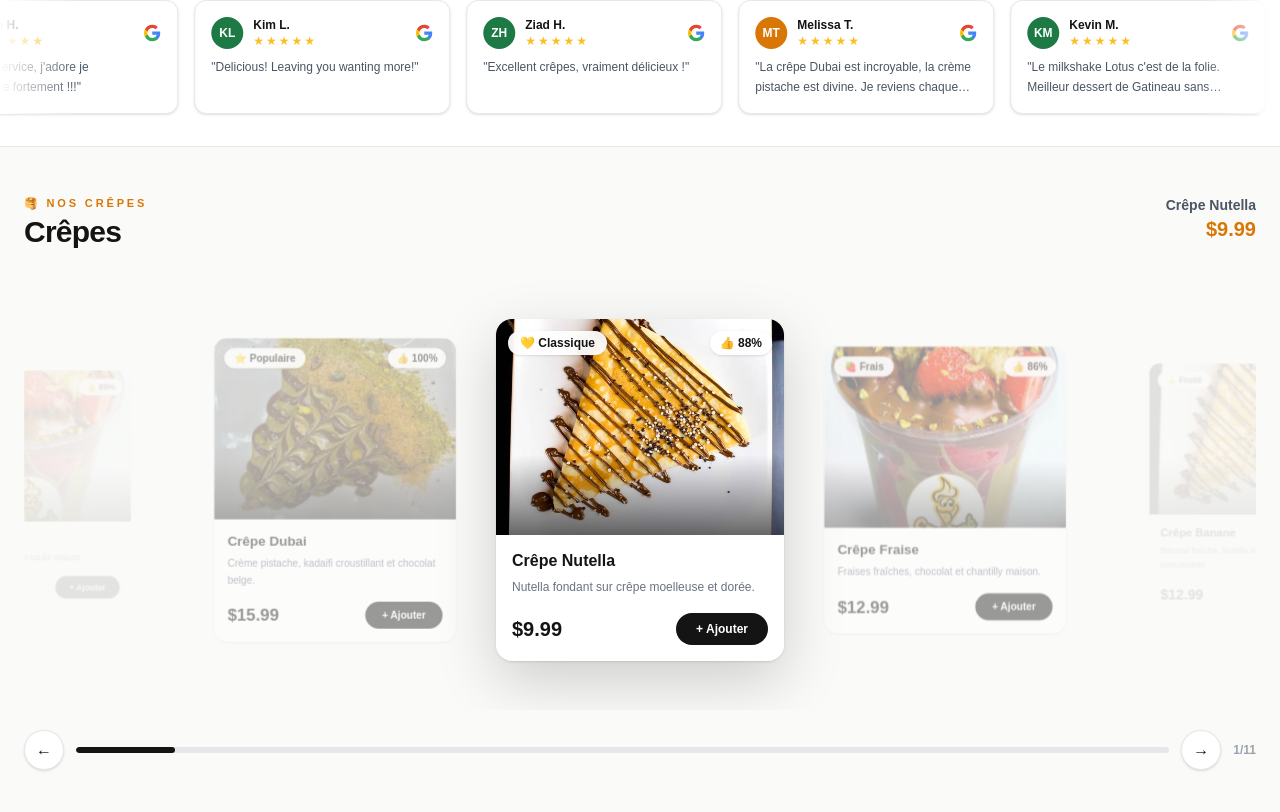
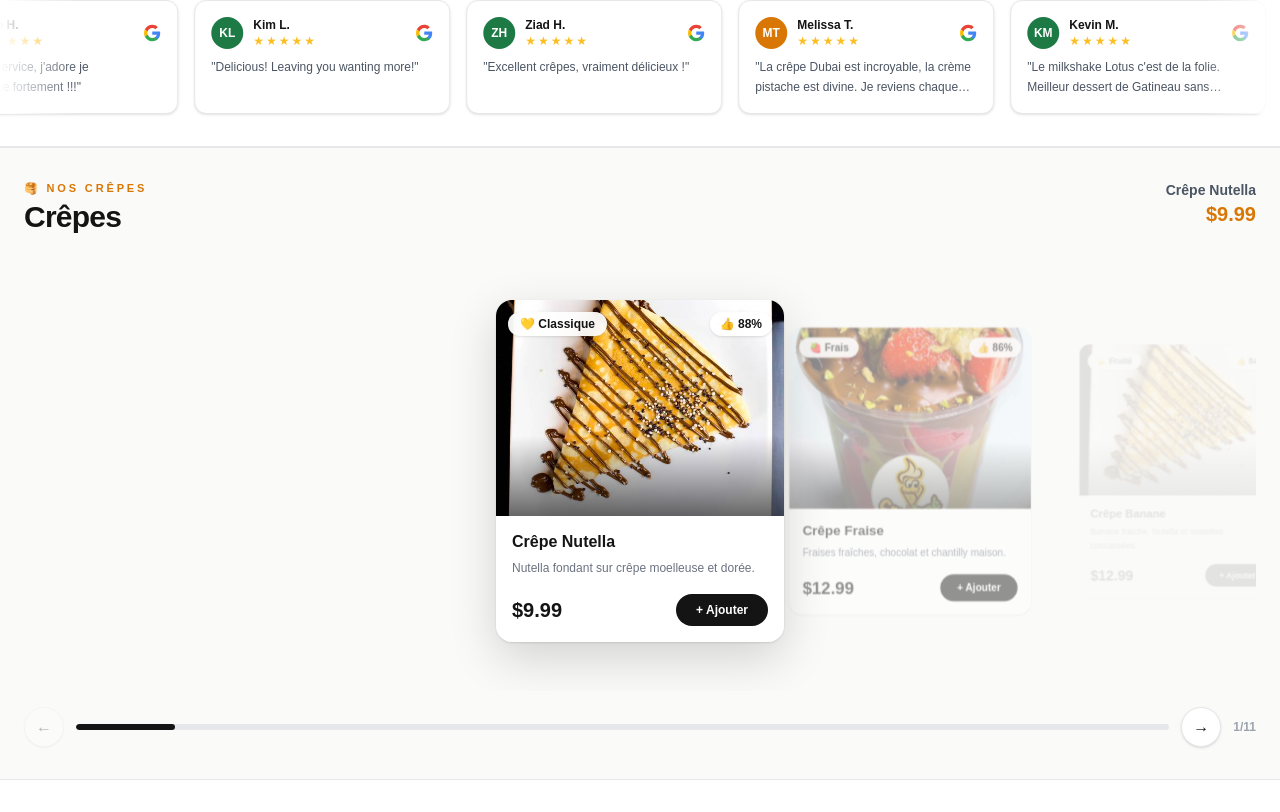
Before and after one commit to yanishmk/Crepone-, a Next.js app: page / in a window 1280 px wide. Shown: the part 888-1700 px from the top of the page. Built offline with nearby package versions, Linux system fonts and the light colour scheme.

Commit message:
Adjust CrepOne page layout

```diff
--- a/src/app/page.tsx
+++ b/src/app/page.tsx
@@ -185,17 +185,20 @@ function CategoryCarousel({
   const dragStartX = useRef(0);
   const isDragging = useRef(false);
 
-  const prev = () => setActive((i) => (i - 1 + items.length) % items.length);
-  const next = () => setActive((i) => (i + 1) % items.length);
+  const atStart = active === 0;
+  const atEnd   = active === items.length - 1;
+
+  const prev = () => { if (!atStart) setActive((i) => i - 1); };
+  const next = () => { if (!atEnd)   setActive((i) => i + 1); };
 
   const current = items[active];
 
   return (
-    <section className={`py-12 ${bg}`} id={sectionId}>
+    <section className={`border-t border-[#e5e7eb] py-8 ${bg}`} id={sectionId}>
       <div className="mx-auto max-w-7xl px-4 sm:px-6">
 
-        {/* Header — nom + prix de l'item courant se met à jour en live */}
-        <div className="mb-5 flex items-start justify-between gap-4">
+        {/* Header — nom + prix live */}
+        <div className="mb-4 flex items-start justify-between gap-4">
           <div>
             <p className="text-[11px] font-black uppercase tracking-[0.26em] text-[#d97706]">
               {icon} Nos {title}
@@ -208,7 +211,7 @@ function CategoryCarousel({
           </div>
         </div>
 
-        {/* Stage — overflow-hidden fixe la stabilité mobile */}
+        {/* Stage — overflow-hidden + peek mobile avec min(270px, 78vw) */}
         <div
           className="relative overflow-hidden rounded-3xl"
           style={{ height: 440 }}
@@ -220,8 +223,7 @@ function CategoryCarousel({
             const dx = touchStartX.current - e.changedTouches[0].clientX;
             const dy = touchStartY.current - e.changedTouches[0].clientY;
             if (Math.abs(dx) > Math.abs(dy) && Math.abs(dx) > 40) {
-              if (dx > 0) next();
-              else prev();
+              if (dx > 0) next(); else prev();
             }
           }}
           onMouseDown={(e) => { isDragging.current = true; dragStartX.current = e.clientX; }}
@@ -229,39 +231,34 @@ function CategoryCarousel({
             if (!isDragging.current) return;
             isDragging.current = false;
             const dx = dragStartX.current - e.clientX;
-            if (Math.abs(dx) > 40) {
-              if (dx > 0) next();
-              else prev();
-            }
+            if (Math.abs(dx) > 40) { if (dx > 0) next(); else prev(); }
           }}
           onMouseLeave={() => { isDragging.current = false; }}
         >
           <div className="absolute inset-0 flex select-none items-center justify-center">
             {items.map((item, i) => {
-              let offset = i - active;
-              if (offset > items.length / 2) offset -= items.length;
-              if (offset < -items.length / 2) offset += items.length;
+              const offset = i - active; // linear (no wrap) since navigation is clamped
               if (Math.abs(offset) > 2) return null;
 
               const isActive = offset === 0;
               const abs = Math.abs(offset);
-              const scale = isActive ? 1 : abs === 1 ? 0.84 : 0.7;
-              const opacity = isActive ? 1 : abs === 1 ? 0.42 : 0.1;
-              const zIndex = 10 - abs * 4;
+              const scale   = isActive ? 1 : abs === 1 ? 0.84 : 0.7;
+              const opacity = isActive ? 1 : abs === 1 ? 0.45 : 0.1;
+              const zIndex  = 10 - abs * 4;
 
               return (
                 <div
                   key={item.id}
                   className="absolute"
                   style={{
-                    /* min(305px, 90vw) = une carte à la fois sur mobile,
-                       coverflow à 305 px sur desktop */
-                    transform: `translateX(calc(${offset} * min(305px, 90vw))) scale(${scale})`,
+                    /* 78vw sur mobile (~294px) → peek ~50px de la carte suivante
+                       270px sur desktop → coverflow */
+                    transform: `translateX(calc(${offset} * min(270px, 78vw))) scale(${scale})`,
                     opacity,
                     zIndex,
-                    width: "min(288px, calc(100vw - 64px))",
+                    width: "min(288px, calc(100vw - 80px))",
                     transition: "transform 0.38s cubic-bezier(0.25,0.46,0.45,0.94), opacity 0.38s ease",
-                    boxShadow: isActive ? "0 20px 60px rgba(0,0,0,0.18)" : "none",
+                    boxShadow: isActive ? "0 16px 48px rgba(0,0,0,0.16)" : "none",
                     borderRadius: "1rem",
                   }}
                 >
@@ -278,12 +275,17 @@ function CategoryCarousel({
           </div>
         </div>
 
-        {/* Controls — barre de progression + flèches */}
-        <div className="mt-5 flex items-center gap-3">
+        {/* Controls */}
+        <div className="mt-4 flex items-center gap-3">
           <button
             onClick={prev}
+            disabled={atStart}
             aria-label="Précédent"
-            className="grid h-10 w-10 flex-shrink-0 place-items-center rounded-full border border-[#e5e7eb] bg-white shadow-sm transition-all hover:scale-105 hover:border-[#141414] active:scale-95"
+            className={`grid h-10 w-10 flex-shrink-0 place-items-center rounded-full border bg-white shadow-sm transition-all active:scale-95 ${
+              atStart
+                ? "cursor-not-allowed border-[#e5e7eb] opacity-30"
+                : "border-[#e5e7eb] hover:scale-105 hover:border-[#141414]"
+            }`}
           >
             ←
           </button>
@@ -300,8 +302,13 @@ function CategoryCarousel({
 
           <button
             onClick={next}
+            disabled={atEnd}
             aria-label="Suivant"
-            className="grid h-10 w-10 flex-shrink-0 place-items-center rounded-full border border-[#e5e7eb] bg-white shadow-sm transition-all hover:scale-105 hover:border-[#141414] active:scale-95"
+            className={`grid h-10 w-10 flex-shrink-0 place-items-center rounded-full border bg-white shadow-sm transition-all active:scale-95 ${
+              atEnd
+                ? "cursor-not-allowed border-[#e5e7eb] opacity-30"
+                : "border-[#e5e7eb] hover:scale-105 hover:border-[#141414]"
+            }`}
           >
             →
           </button>
```
